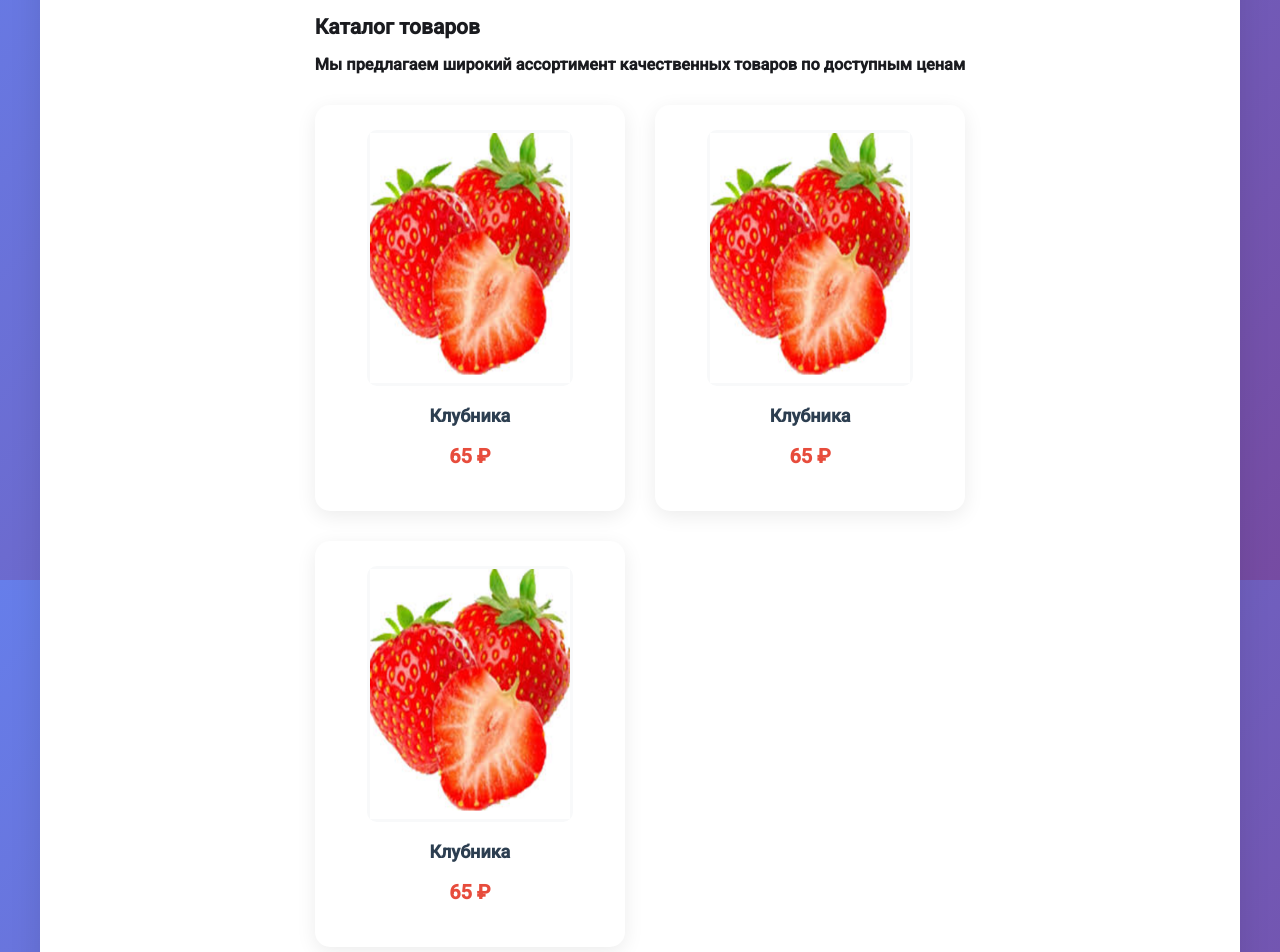
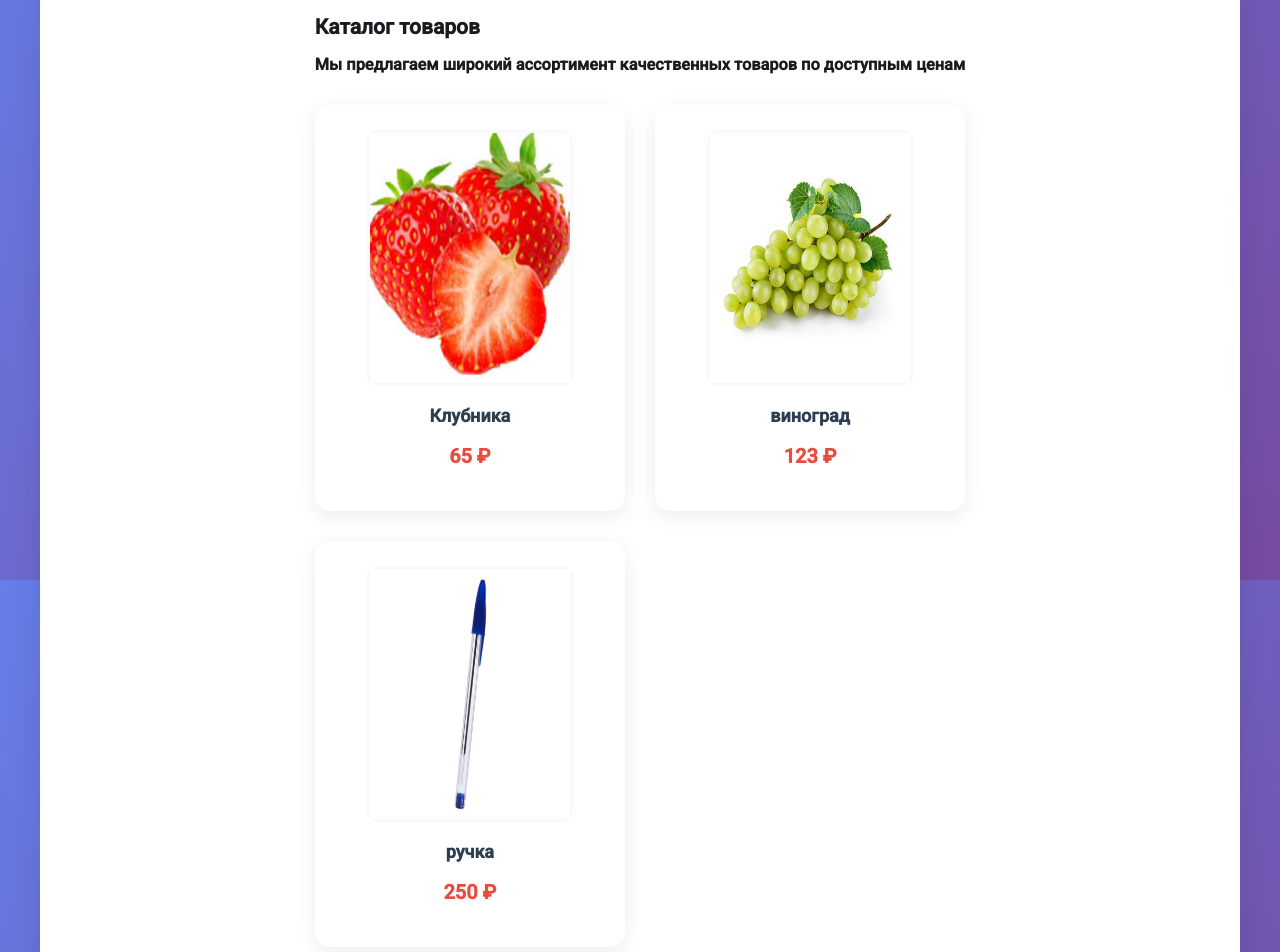
Before and after one commit to ilya-r-v/mirea-angular, an Angular app: page /products in a window 1280 px wide. Shown: the part 220-1172 px from the top of the page. Built offline with nearby package versions, Linux system fonts and the light colour scheme.

Commit message:
feat: добавлены фотки

```diff
--- a/src/app/components/main-page/main-page.html
+++ b/src/app/components/main-page/main-page.html
@@ -1,7 +1,7 @@
 <div class="main">
     <section class="info">
         <p>Информация об авторе</p>
-        <img src="/assets/images/photo.jpg" alt="Фото клубники" width="200px" height="250px">
+        <img src="/assets/images/photo.jpg" alt="Фото меня" width="200px" height="250px">
         <p>Роднов Илья Витальевич</p>
         <p>ЭФБО-02-24</p>
     </section>
@@ -25,15 +25,15 @@
             <div class="experience-grid">
             <article class="experience-card">
 
-            <h3 class="experience-title">Опыт 1</h3>
+            <h3 class="experience-title">Работа</h3>
                 <p class="experience-desc">Работал в Т-Банк js Angular Dev, писал компоненты, резолверы, гварды, тесты, фиксил баги</p>
             </article>
             <article class="experience-card">
-                <h3 class="experience-title">Опыт 2</h3>
+                <h3 class="experience-title">Пет-проект</h3>
                 <p class="experience-desc">Писал курсач на c++</p>
             </article>
             <article class="experience-card">
-                <h3 class="experience-title">Опыт 3</h3>
+                <h3 class="experience-title">Стаж</h3>
                 <p class="experience-desc">Занимаюсь ангуляром 1,5 года</p>
             </article>
          </div>
--- a/src/app/components/products/products.html
+++ b/src/app/components/products/products.html
@@ -15,25 +15,25 @@
 
     <div class="product-card">
         <div class="product-image">
-            <img src="/assets/images/st.png" alt="Фото клубники" width="200px" height="250px">
+            <img src="/assets/images/grapes.png" alt="Фото виношрада" width="200px" height="250px">
         </div>
         <div class="product-name">
-           Клубника
+           виноград
         </div>
         <div class="product-price">
-            <p>65 ₽</p>
+            <p>123 ₽</p>
         </div>
     </div>
 
     <div class="product-card">
         <div class="product-image">
-            <img src="/assets/images/st.png" alt="Фото клубники" width="200px" height="250px">
+            <img src="/assets/images/pen.png" alt="Фото ручки" width="200px" height="250px">
         </div>
         <div class="product-name">
-           Клубника
+           ручка
         </div>
         <div class="product-price">
-            <p>65 ₽</p>
+            <p>250 ₽</p>
         </div>
     </div>
 </div>
```
Also changed, not shown: src/assets/images/grapes.png (added), src/assets/images/pen.png (added).
